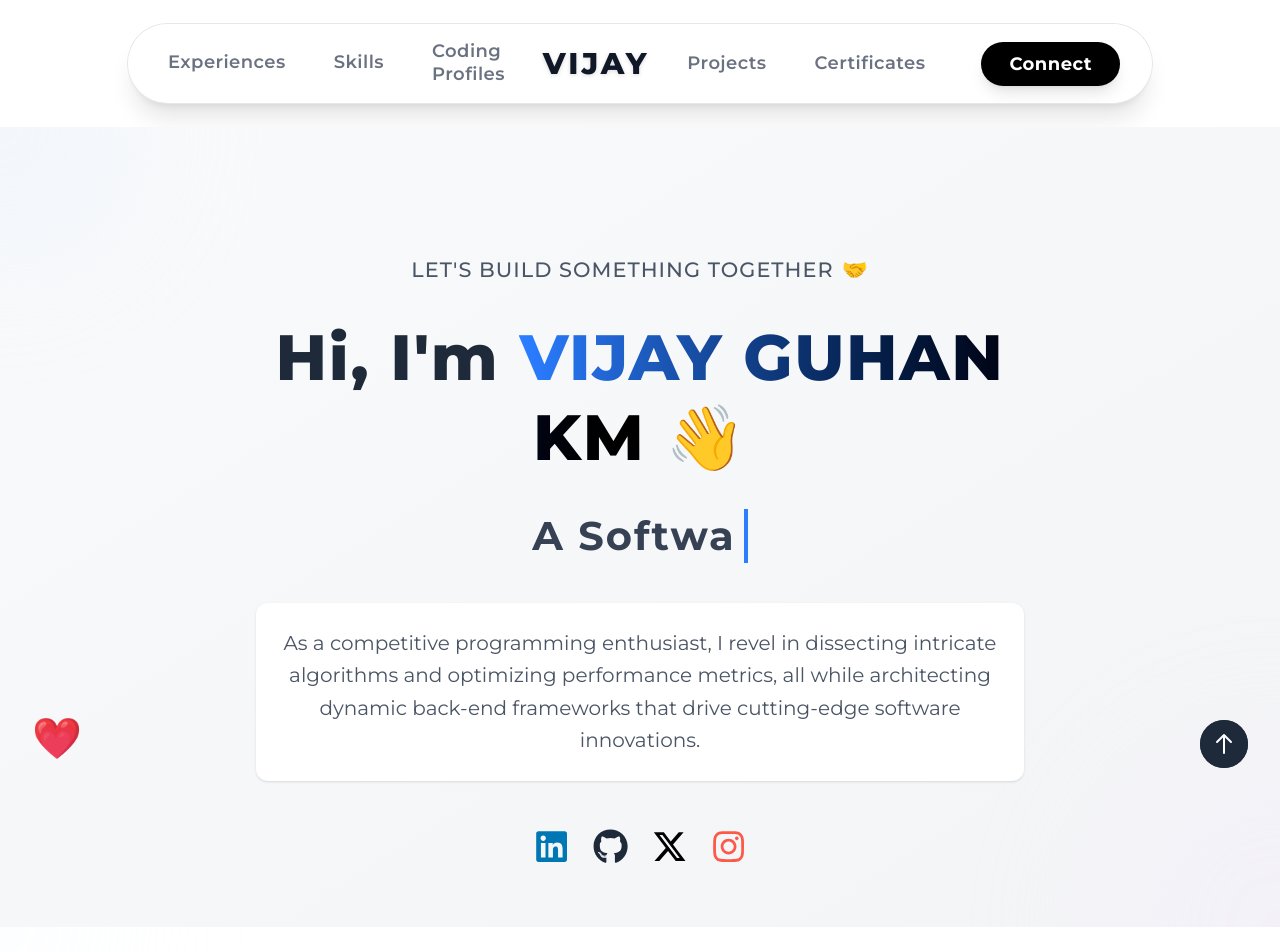
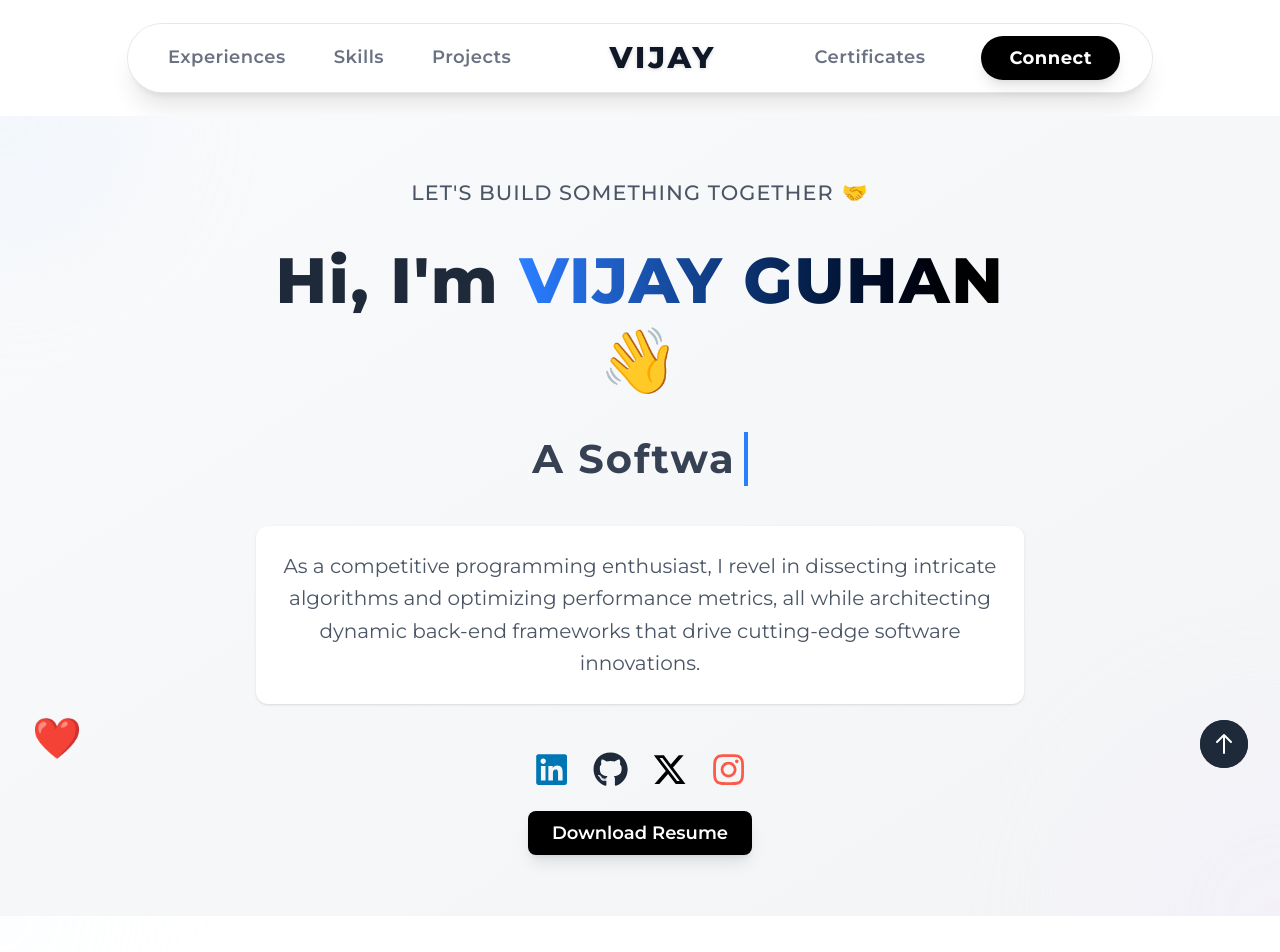
Before and after one commit to vijayguhan10/vijay-portfolio, a React (Vite) app: page / in a window 1280 px wide. Shown: the top 952 px of the page. Built offline with nearby package versions, Linux system fonts and the light colour scheme; a web font is replaced by a local one.

Commit message:
updated with the resume and then with some allignments

```diff
--- a/src/App.jsx
+++ b/src/App.jsx
@@ -17,8 +17,7 @@ function App() {
       <Experience />
       <Achievements />
       <Gallery />
-      <Contact/>
-      {/* Add more components as needed */}
+      <Contact />
     </div>
   );
 }
--- a/src/components/Header.jsx
+++ b/src/components/Header.jsx
@@ -3,7 +3,6 @@ import React, { useState } from "react";
 const navLinks = [
   { href: "#experiences", label: "Experiences" },
   { href: "#skills", label: "Skills" },
-  { href: "#coding-profiles", label: "Coding Profiles" },
   { href: "#projects", label: "Projects" },
   { href: "#certificates", label: "Certificates" },
 ];
--- a/src/components/Home.jsx
+++ b/src/components/Home.jsx
@@ -55,7 +55,7 @@ const Home = () => {
       <div className="absolute top-0 left-0 w-40 h-40 sm:w-72 sm:h-72 bg-blue-100 rounded-full filter blur-3xl opacity-20 -translate-x-1/2 -translate-y-1/2"></div>
       <div className="absolute bottom-0 right-0 w-56 h-56 sm:w-96 sm:h-96 bg-purple-100 rounded-full filter blur-3xl opacity-20 translate-x-1/2 translate-y-1/2"></div>
 
-      <div className="mt-16 text-center relative z-10 px-2 xs:px-4 sm:px-4 md:px-0 w-full max-w-3xl">
+      <div className=" text-center relative z-10 px-2 xs:px-4 sm:px-4 md:px-0 w-full max-w-3xl">
         <div className="text-[1rem] xs:text-[1.1rem] sm:text-[1.3rem] text-gray-600 font-medium tracking-wider mb-2 flex items-center justify-center">
           LET'S BUILD SOMETHING TOGETHER
           <span
@@ -70,7 +70,7 @@ const Home = () => {
         <h1 className="text-2xl xs:text-3xl sm:text-5xl md:text-[4rem] font-extrabold mt-8 text-gray-800 tracking-wide leading-tight">
           Hi, I'm{" "}
           <span className="bg-clip-text text-transparent bg-gradient-to-r from-blue-500 to-black">
-            VIJAY GUHAN KM
+            VIJAY GUHAN
           </span>{" "}
           <span
             role="img"
@@ -98,6 +98,7 @@ const Home = () => {
         </p>
 
         <div className="mt-10 sm:mt-12 flex justify-center gap-4 sm:gap-6 flex-wrap">
+          {/* Social Icons */}
           <a
             href="https://linkedin.com/"
             target="_blank"
@@ -135,12 +136,23 @@ const Home = () => {
             <FaInstagram />
           </a>
         </div>
+
+        {/* Download Resume Button */}
+        <div className="mt-6 flex justify-center">
+          <a
+            href="https://drive.google.com/uc?export=download&id=1qOYVSDADpW8gxs-Tn4iUebMsVdVW9KIC"
+            className="bg-black hover:bg-grey-800 text-white font-semibold py-2 px-6 rounded-lg shadow-lg transition-all duration-200 text-base sm:text-lg"
+            target="_blank"
+            rel="noopener noreferrer"
+            download
+          >
+            Download Resume
+          </a>
+        </div>
       </div>
 
       <div className="fixed left-4 xs:left-6 sm:left-8 bottom-4 xs:bottom-6 sm:bottom-8 text-[2rem] xs:text-[2.2rem] sm:text-[2.5rem] select-none animate-pulse z-20">
-        <span role="img" aria-label="heart">
-          💗
-        </span>
+
       </div>
     </div>
   );
```
